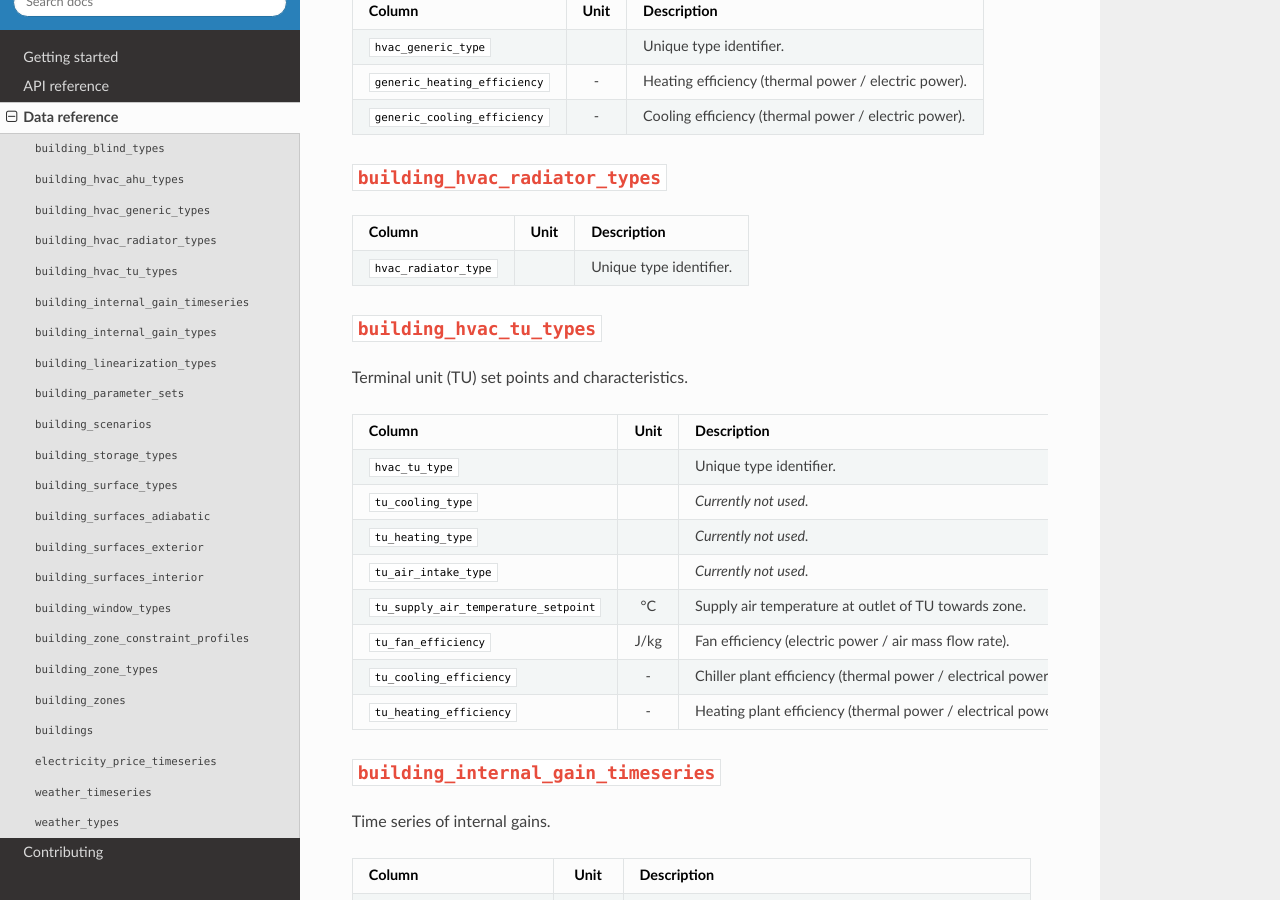
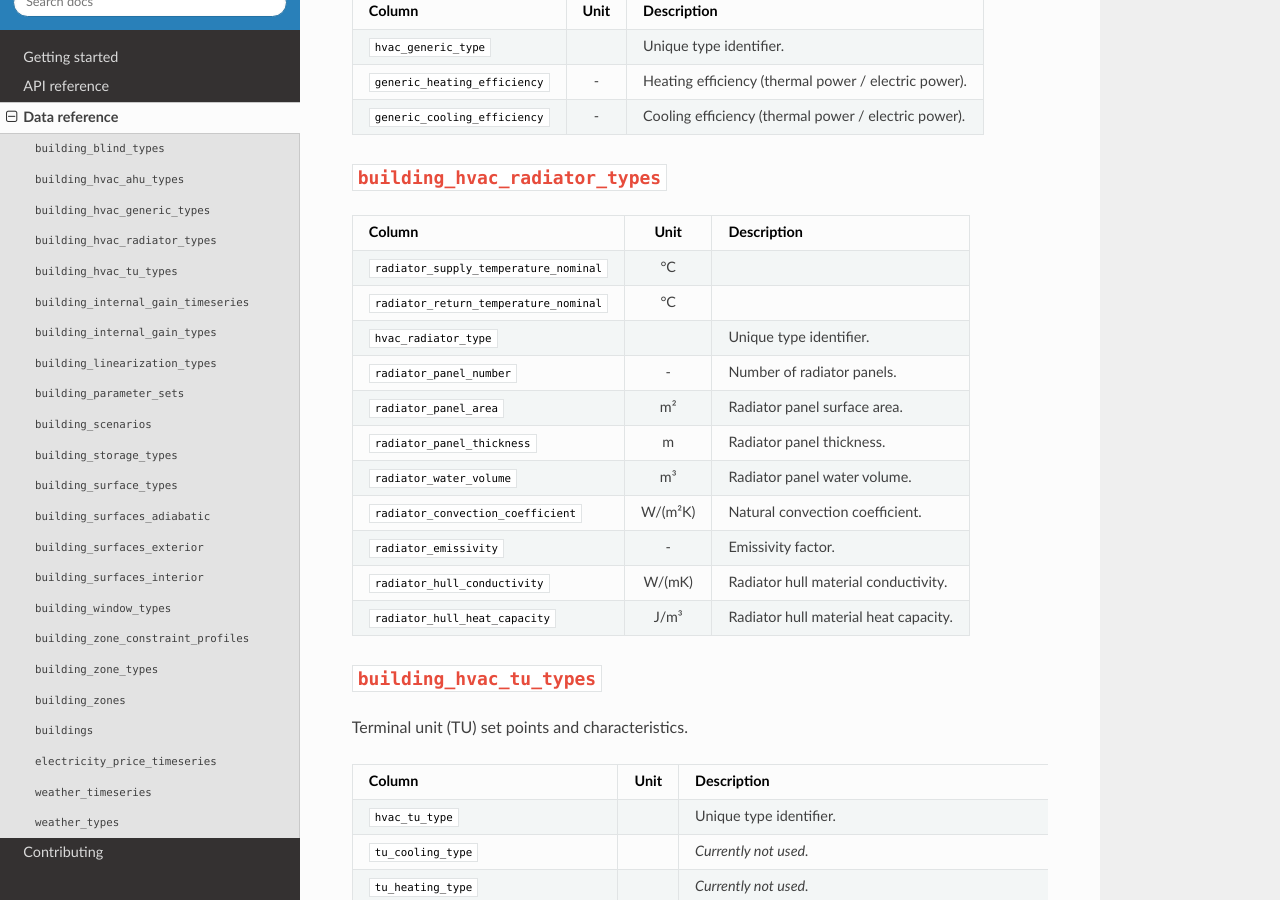
Before and after one commit to mesmo-dev/cobmo, a Sphinx documentation site: the page built from docs/data.md, in a window 1280 px wide and 900 px high, scrolled down 1154 px. Built offline with Sphinx 7.4.7 and the Read the Docs theme 2.0.0, drawn with Linux system fonts in a browser that asks for light colours.

Commit message:
data & database_schema & docs: Complete radiator data

```diff
--- a/docs/data.md
+++ b/docs/data.md
@@ -45,7 +45,17 @@ Generic HVAC system characteristics.
 
 | Column | Unit | Description |
 | --- |:---:| --- |
+| `radiator_supply_temperature_nominal` | °C | |
+| `radiator_return_temperature_nominal` | °C | |
 | `hvac_radiator_type` | | Unique type identifier. |
+| `radiator_panel_number` | - | Number of radiator panels. |
+| `radiator_panel_area` | m² | Radiator panel surface area. |
+| `radiator_panel_thickness` | m | Radiator panel thickness. |
+| `radiator_water_volume` | m³ | Radiator panel water volume. |
+| `radiator_convection_coefficient` | W/(m²K) | Natural convection coefficient. |
+| `radiator_emissivity` | - | Emissivity factor. |
+| `radiator_hull_conductivity` | W/(mK) | Radiator hull material conductivity. |
+| `radiator_hull_heat_capacity` | J/m³ | Radiator hull material heat capacity. |
 
 ## `building_hvac_tu_types`
 
```
Also changed, not shown: 2 other files.
